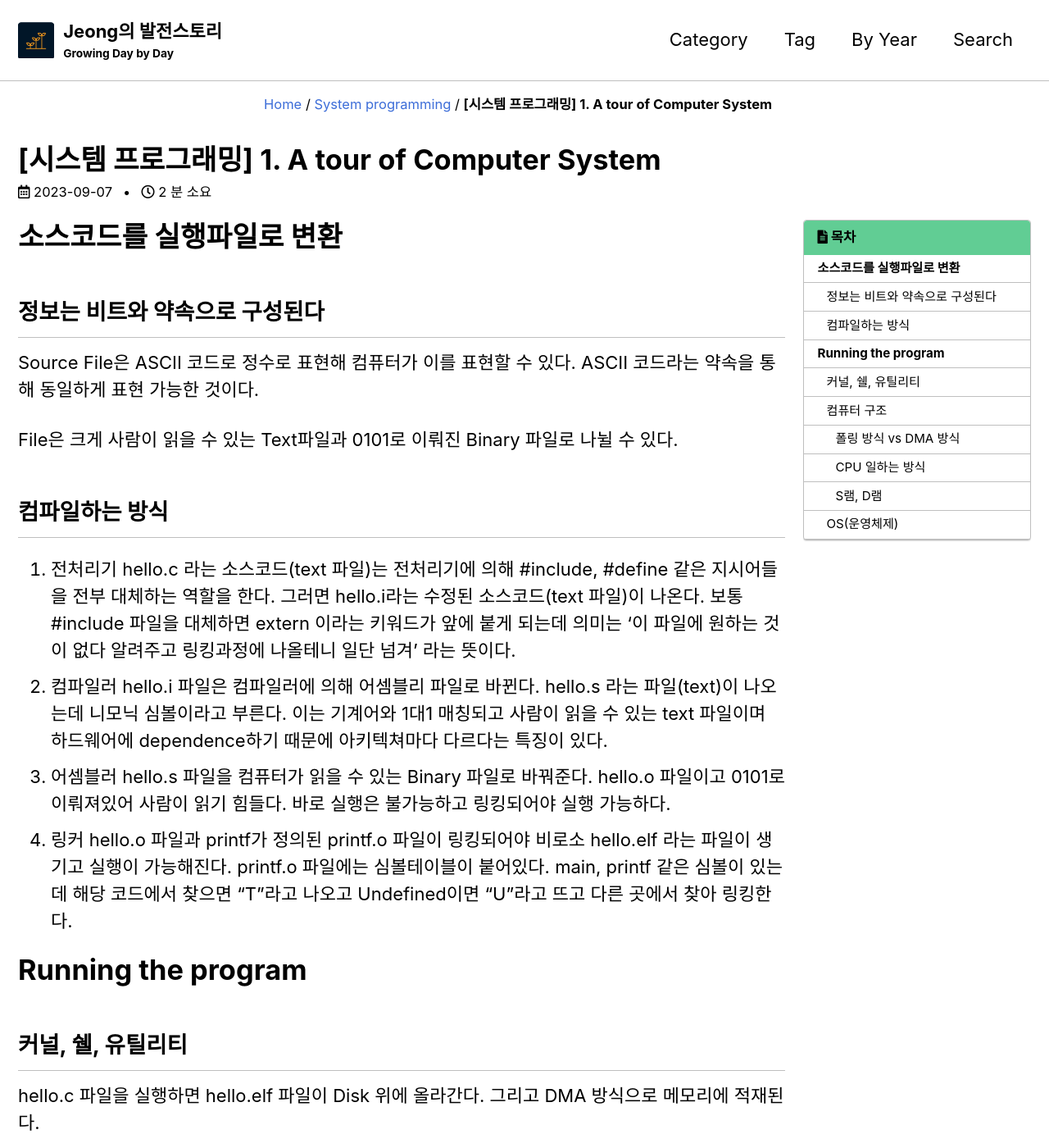
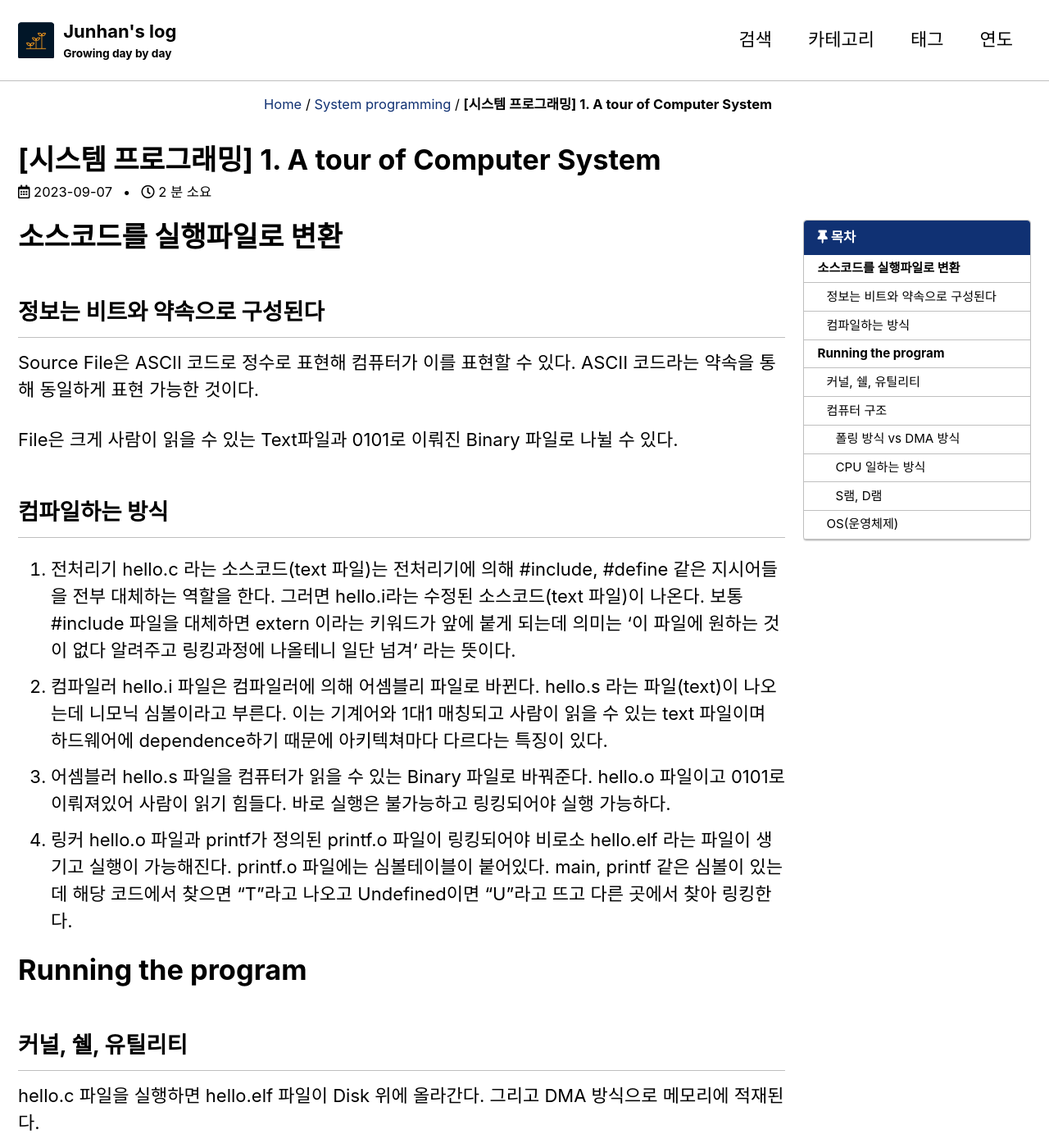
Before and after one commit to junhanjeong/junhanjeong.github.io, a Jekyll site: the page built from _posts/2023-09-07-systemProgrammingIntro.md, in a window 1280 px wide and 1400 px high. Shown: the whole window at 82% size. Built offline with Jekyll 4.4.1, drawn with Linux system fonts in a browser that asks for light colours; cached includes are drawn as plain includes; comment, search, counter and statistics services are not loaded.

Commit message:
블로그 구성 변경(색깔, 제목..)

```diff
--- a/_config.yml
+++ b/_config.yml
@@ -16,9 +16,9 @@ minimal_mistakes_skin    : "contrast" # "air", "aqua", "contrast", "dark", "dirt
 
 # Site Settings
 locale                   : "ko-KR"
-title                    : "Jeong의 발전스토리"
+title                    : "Junhan's log"
 title_separator          : "|"
-subtitle                 : "Growing Day by Day"
+subtitle                 : "Growing day by day"
 name                     : "Junhan Jeong"
 description              : "Junhan의 블로그 입니다."
 url                      : "https://junhanjeong.github.io"
@@ -104,9 +104,9 @@ analytics:
 
 # Site Author
 author:
-  name             : "Junhan Jeong"
+  name             : "정준한"
   avatar           : "/assets/images/blog_logo_black_cut2.png"
-  bio              : "Junhan의 성장 블로그입니다"
+  bio              : ""
   location         : "South Korea"
   email            :
   links:
@@ -277,5 +277,6 @@ defaults:
       show_date: true
       toc_sticky: true
       toc_label: 목차
+      toc_icon: "fa-solid fa-thumbtack"
 
 date_format: "%Y-%m-%d"
--- a/_data/navigation.yml
+++ b/_data/navigation.yml
@@ -1,13 +1,14 @@
 # main links
 main:
-  - title: "Category"
+  - title: "검색"
+    url: /search/
+  - title: "카테고리"
     url: /categories/
-  - title: "Tag"
+  - title: "태그"
     url: /tags/
-  - title: "By Year"
+  - title: "연도"
     url: /year-archive/
-  - title: "Search"
-    url: /search/
+
 
 docs:
   - title: "대목차1"
--- a/_sass/minimal-mistakes/_navigation.scss
+++ b/_sass/minimal-mistakes/_navigation.scss
@@ -513,7 +513,7 @@
   box-shadow: $box-shadow;
 
   .nav__title {
-    color: #000;
+    color: #fff;
     font-size: $type-size-6;
     background: $toc-color;
     border-top-left-radius: $border-radius;
--- a/_sass/minimal-mistakes/_variables.scss
+++ b/_sass/minimal-mistakes/_variables.scss
@@ -173,4 +173,4 @@ $global-transition: all 0.2s ease-in-out !default;
 $intro-transition: intro 0.3s both !default;
 
 
-$toc-color: #61cd94 !default;
+$toc-color: #103173 !default;
--- a/_sass/minimal-mistakes/skins/_contrast.scss
+++ b/_sass/minimal-mistakes/skins/_contrast.scss
@@ -8,7 +8,7 @@ $muted-text-color: $text-color !default;
 $primary-color: #ff0000 !default;
 $border-color: mix(#fff, $text-color, 75%) !default;
 $footer-background-color: #000 !default;
-$link-color: #3c6dd8 !default;
+$link-color: #103173 !default;
 $masthead-link-color: $text-color !default;
 $masthead-link-color-hover: $text-color !default;
 $navicon-link-color-hover: mix(#fff, $text-color, 80%) !default;
```
